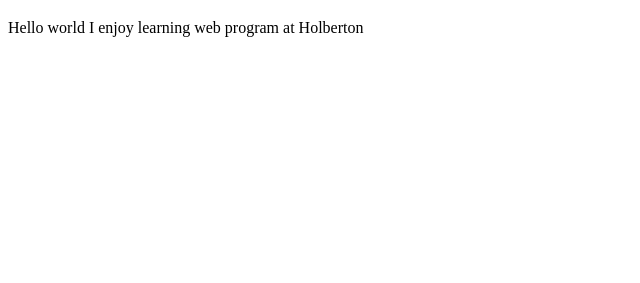
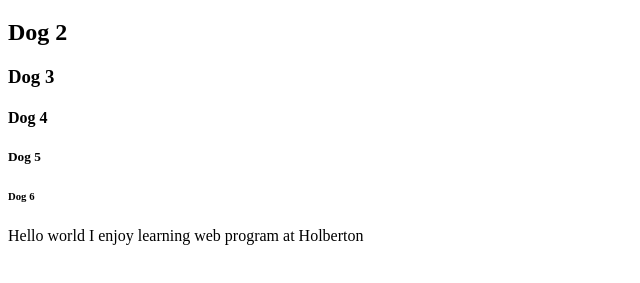
Before and after one commit to KiaraMcCray88/holberton-learning_web_programming, a plain HTML site: page index.html in a window 1280 px wide. Shown: the part 61-344 px from the top of the page, without its empty margins (0-640 px from the left). Drawn offline with Linux system fonts and the light colour scheme.

Commit message:
Update index.html

```diff
--- a/index.html
+++ b/index.html
@@ -1,6 +1,12 @@
 <!DOCTYPE html>
 <body>
-<h1>Dog 1</h1>
+<h1> Dog 1</h1>
+<h2> Dog 2</h2>
+<h3> Dog 3</h3>
+<h4> Dog 4</h4>
+<h5> Dog 5</h5>
+<h6> Dog 6</h6>
+</body>
 Hello world
 I enjoy learning web program at Holberton
 
```
